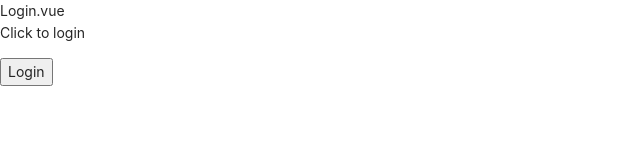
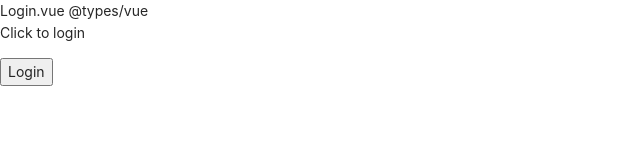
Before and after one commit to bitstudio-id/bitstudio-id.github.io, a Vue app: page /#/login in a window 1280 px wide. Shown: the top 160 px of the page, without its empty margins (0-640 px from the left). Built offline with nearby package versions, Linux system fonts and the light colour scheme.

Commit message:
fix(fix bug): fix bug

```diff
--- a/src/modules/home/views/Home.vue
+++ b/src/modules/home/views/Home.vue
@@ -1,6 +1,6 @@
 <template>
   <h3>Lorem ipsum dolor sit home</h3>
-  <div>Home.vue</div>
+  <div>Home.vue updated</div>
   <p>Text {{ sample }}</p>
   <button @click="increment">Inc</button>
   <button @click="decrement">Dec</button>
--- a/src/modules/login/views/Login.vue
+++ b/src/modules/login/views/Login.vue
@@ -1,5 +1,5 @@
 <template>
-  <div>Login.vue</div>
+  <div>Login.vue @types/vue</div>
   <p>Click to login</p>
   <button @click="login">Login</button>
 </template>
```
